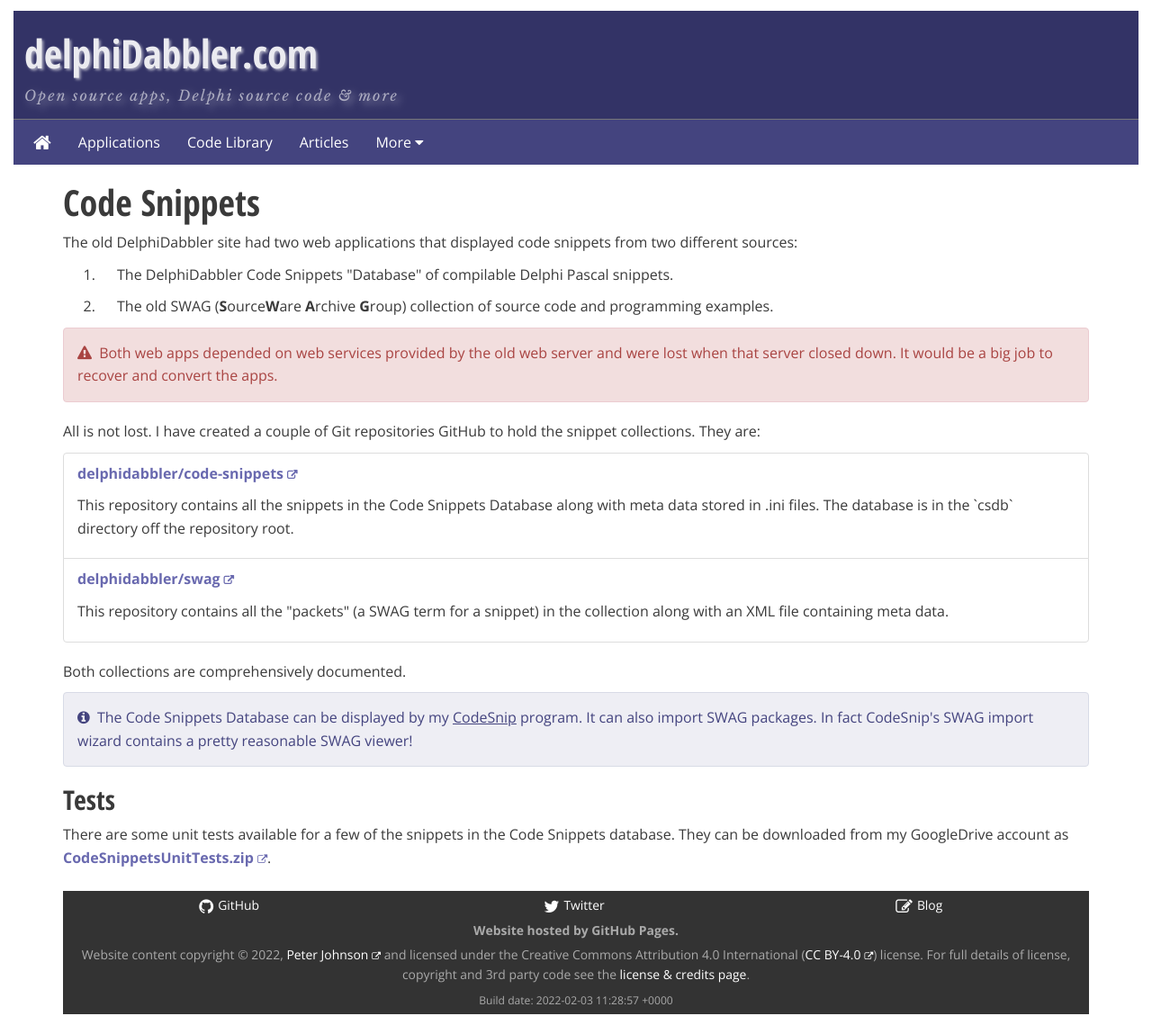
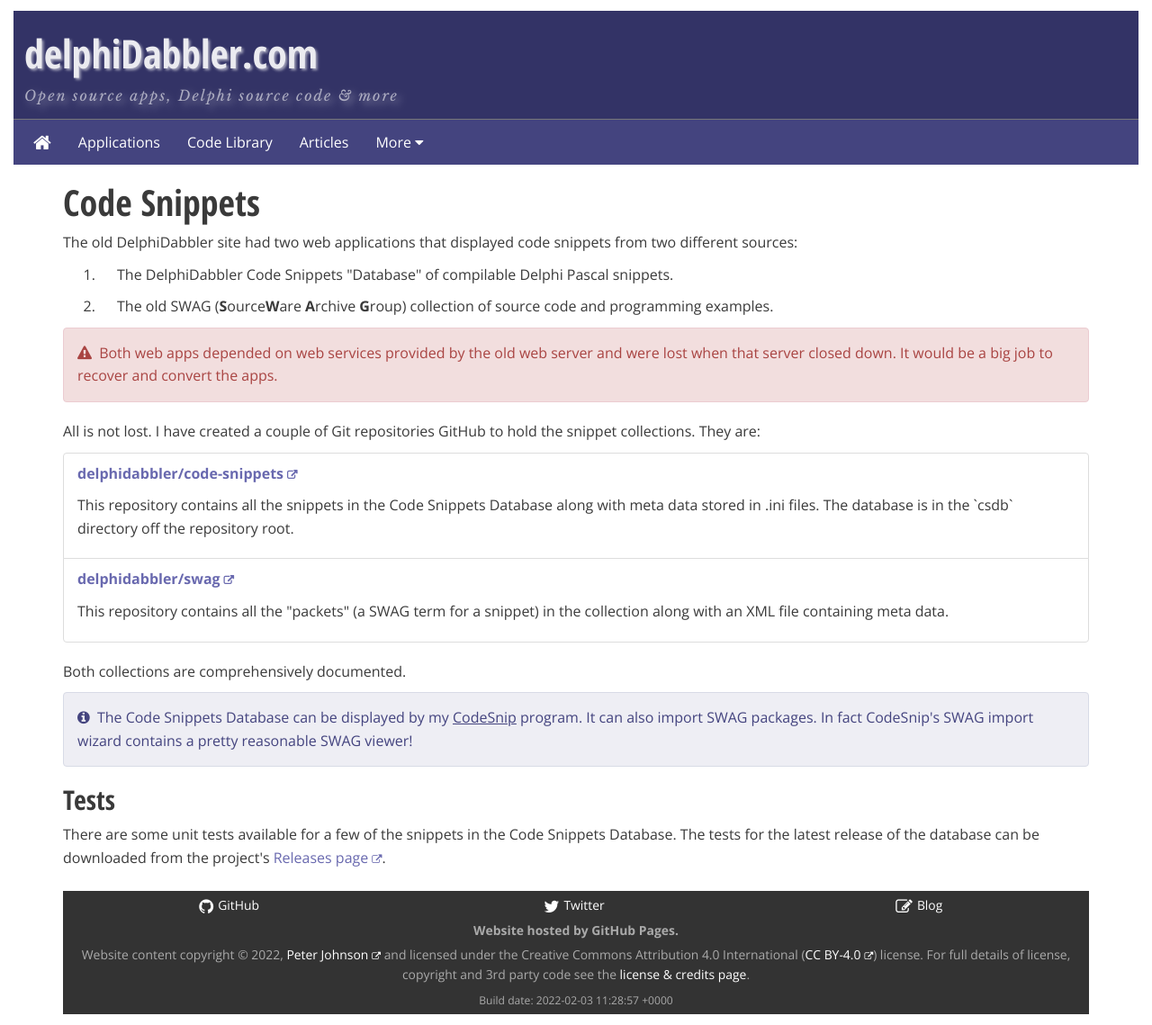
Before and after one commit to delphidabbler/delphidabbler.github.io, a Jekyll site: the page built from snippets.html, in a window 1280 px wide. Shown: the whole page at 90% size. Built offline with Jekyll 4.4.1, drawn with Linux system fonts in a browser that asks for light colours; nearby versions of some CDN libraries; comment, search, counter and statistics services are not loaded.

Commit message:
Update snippets.html
Update link to Code Snippets Database tests to delphidabbler/code-snippets project releases tab from zip file on Google Drive.

```diff
--- a/snippets.html
+++ b/snippets.html
@@ -59,5 +59,5 @@
 </h2>
 
 <p>
-  There are some unit tests available for a few of the snippets in the Code Snippets database. They can be downloaded from my GoogleDrive account as <a href="https://drive.google.com/file/d/1pH7LtyZY-ehwjJ4AjC801j-0bVMdLpsz/view?usp=sharing"><strong>CodeSnippetsUnitTests.zip</strong></a>.
+  There are some unit tests available for a few of the snippets in the Code Snippets Database. The tests for the latest release of the database can be downloaded from the project's <a href="https://github.com/delphidabbler/code-snippets/releases">Releases page</a>.
 </p>
```
